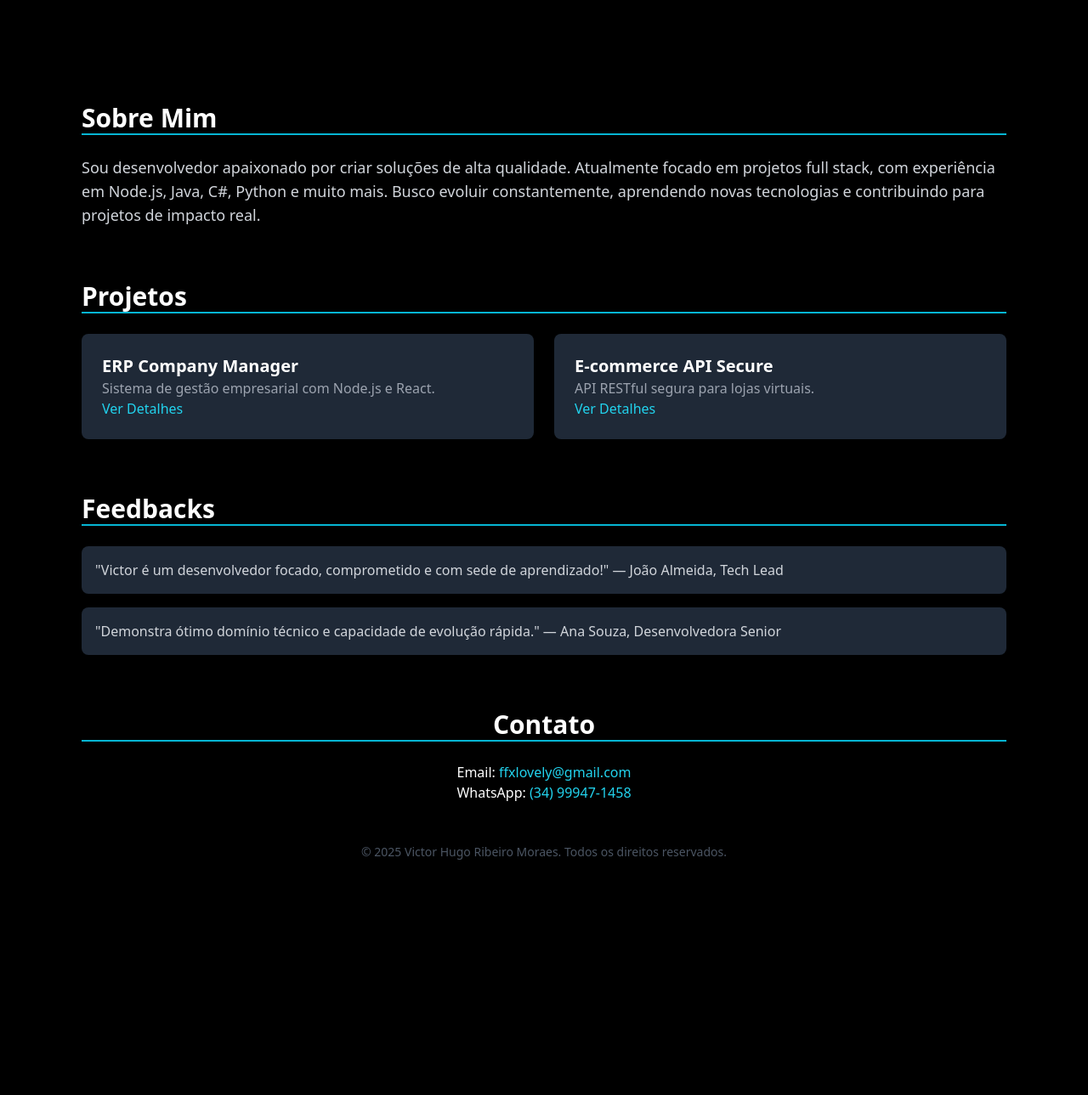
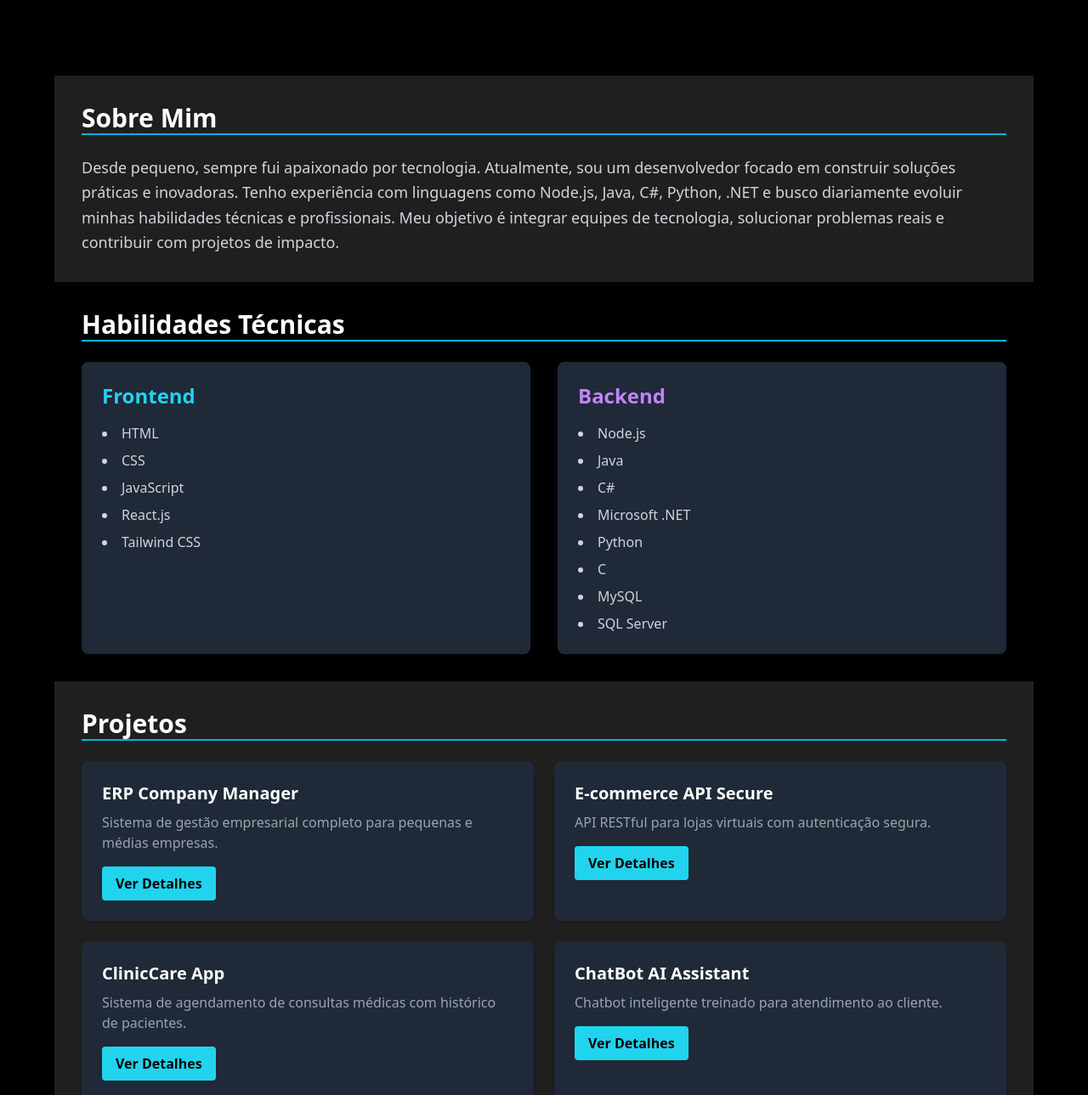
Before and after one commit to lovelyoyk/portfolio, a plain HTML site: page index.html in a window 1280 px wide. Shown: the part 711-2000 px from the top of the page at 85% size. Before the commit the page ends 1740 px from the top, so only its background shows below. Drawn offline with nearby package versions, Linux system fonts and the light colour scheme.

Commit message:
Add files via upload

```diff
--- a/index.html
+++ b/index.html
@@ -7,20 +7,11 @@
   <link rel="icon" href="favicon.ico" type="image/x-icon">
   <script src="https://cdn.tailwindcss.com"></script>
   <style>
-    html {
-      scroll-behavior: smooth;
-    }
-    .typing::after {
-      content: '|';
-      animation: blink 1s infinite;
-    }
-    @keyframes blink {
-      0%, 100% { opacity: 0; }
-      50% { opacity: 1; }
-    }
+    html { scroll-behavior: smooth; }
+    .typing::after { content: '|'; animation: blink 1s infinite; }
+    @keyframes blink { 0%, 100% { opacity: 0; } 50% { opacity: 1; } }
   </style>
 </head>
-
 <body class="bg-black text-white font-sans">
 
 <!-- Loader -->
@@ -29,78 +20,163 @@
 </div>
 
 <!-- Navbar -->
-<nav class="fixed top-0 w-full bg-black/90 backdrop-blur-sm flex justify-around items-center h-16 shadow-md z-40">
+<nav class="fixed top-0 w-full bg-black/90 backdrop-blur-md flex justify-around items-center h-16 shadow-md z-40">
   <a href="#inicio" class="hover:text-cyan-400 transition">Início</a>
   <a href="#sobre" class="hover:text-cyan-400 transition">Sobre</a>
+  <a href="#habilidades" class="hover:text-cyan-400 transition">Habilidades</a>
   <a href="#projetos" class="hover:text-cyan-400 transition">Projetos</a>
   <a href="#feedbacks" class="hover:text-cyan-400 transition">Feedbacks</a>
   <a href="#contato" class="hover:text-cyan-400 transition">Contato</a>
 </nav>
+<!-- Início -->
+<section id="inicio" class="min-h-screen flex flex-col justify-center items-center bg-black pt-20">
+  <img src="perfil.jpg" alt="Victor Hugo" class="rounded-full w-40 h-40 shadow-lg mb-4">
+  <h1 id="typing-text" class="text-4xl font-bold typing mb-2"></h1>
+  <p class="text-gray-400 mb-6">Desenvolvedor Full Stack | Node.js | Java | C# | .NET | Python</p>
 
-<!-- Início -->
-<section id="inicio" class="min-h-screen flex flex-col justify-center items-center bg-black pt-16">
-  <img src="perfil.jpg" alt="Foto Victor" class="rounded-full w-40 h-40 shadow-lg mb-4">
-  <h1 id="typing-text" class="text-4xl font-bold typing"></h1>
-  <p class="mt-4 text-gray-400">Desenvolvedor Full Stack | Node.js, Java, C#, .NET, Python</p>
+  <!-- Botões Sociais -->
+  <div class="flex gap-4">
+    <a href="https://github.com/" target="_blank" class="bg-gray-800 p-3 rounded-full hover:bg-cyan-400 transition">
+      <img src="https://img.icons8.com/ios-filled/24/ffffff/github.png" alt="GitHub">
+    </a>
+    <a href="https://linkedin.com/" target="_blank" class="bg-gray-800 p-3 rounded-full hover:bg-cyan-400 transition">
+      <img src="https://img.icons8.com/ios-filled/24/ffffff/linkedin.png" alt="LinkedIn">
+    </a>
+    <a href="https://wa.me/5534999471458" target="_blank" class="bg-gray-800 p-3 rounded-full hover:bg-cyan-400 transition">
+      <img src="https://img.icons8.com/ios-filled/24/ffffff/whatsapp.png" alt="WhatsApp">
+    </a>
+    <a href="mailto:ffxlovely@gmail.com" class="bg-gray-800 p-3 rounded-full hover:bg-cyan-400 transition">
+      <img src="https://img.icons8.com/ios-filled/24/ffffff/apple-mail.png" alt="Email">
+    </a>
+  </div>
 </section>
 
-<!-- Sobre -->
-<section id="sobre" class="p-8 max-w-6xl mx-auto">
+<!-- Sobre Mim -->
+<section id="sobre" class="bg-[#1f1f1f] p-8 max-w-6xl mx-auto">
   <h2 class="text-3xl font-bold mb-6 border-b-2 border-cyan-500">Sobre Mim</h2>
-  <p class="text-lg text-gray-300">
-    Sou desenvolvedor apaixonado por criar soluções de alta qualidade. Atualmente focado em projetos full stack, com experiência em Node.js, Java, C#, Python e muito mais. Busco evoluir constantemente, aprendendo novas tecnologias e contribuindo para projetos de impacto real.
+  <p class="text-lg text-gray-300 leading-relaxed">
+    Desde pequeno, sempre fui apaixonado por tecnologia. Atualmente, sou um desenvolvedor focado em construir soluções práticas e inovadoras.
+    Tenho experiência com linguagens como Node.js, Java, C#, Python, .NET e busco diariamente evoluir minhas habilidades técnicas e profissionais.
+    Meu objetivo é integrar equipes de tecnologia, solucionar problemas reais e contribuir com projetos de impacto.
   </p>
 </section>
+<!-- Habilidades -->
+<section id="habilidades" class="bg-black p-8 max-w-6xl mx-auto">
+  <h2 class="text-3xl font-bold mb-6 border-b-2 border-cyan-500">Habilidades Técnicas</h2>
 
+  <div class="grid grid-cols-1 md:grid-cols-2 gap-8">
+
+    <!-- Frontend -->
+    <div class="bg-gray-800 p-6 rounded-lg shadow-lg hover:scale-105 transition">
+      <h3 class="text-2xl font-semibold text-cyan-400 mb-4">Frontend</h3>
+      <ul class="list-disc list-inside text-gray-300 space-y-2">
+        <li>HTML</li>
+        <li>CSS</li>
+        <li>JavaScript</li>
+        <li>React.js</li>
+        <li>Tailwind CSS</li>
+      </ul>
+    </div>
+
+    <!-- Backend -->
+    <div class="bg-gray-800 p-6 rounded-lg shadow-lg hover:scale-105 transition">
+      <h3 class="text-2xl font-semibold text-purple-400 mb-4">Backend</h3>
+      <ul class="list-disc list-inside text-gray-300 space-y-2">
+        <li>Node.js</li>
+        <li>Java</li>
+        <li>C#</li>
+        <li>Microsoft .NET</li>
+        <li>Python</li>
+        <li>C</li>
+        <li>MySQL</li>
+        <li>SQL Server</li>
+      </ul>
+    </div>
+
+  </div>
+</section>
 <!-- Projetos -->
-<section id="projetos" class="p-8 max-w-6xl mx-auto">
+<section id="projetos" class="bg-[#1f1f1f] p-8 max-w-6xl mx-auto">
   <h2 class="text-3xl font-bold mb-6 border-b-2 border-cyan-500">Projetos</h2>
+
   <div class="grid grid-cols-1 md:grid-cols-2 gap-6">
+
     <div class="bg-gray-800 p-6 rounded-lg shadow hover:scale-105 transition">
-      <h3 class="text-xl font-semibold">ERP Company Manager</h3>
-      <p class="text-gray-400">Sistema de gestão empresarial com Node.js e React.</p>
-      <a href="#" class="text-cyan-400 hover:underline">Ver Detalhes</a>
+      <h3 class="text-xl font-semibold mb-2">ERP Company Manager</h3>
+      <p class="text-gray-400 mb-4">Sistema de gestão empresarial completo para pequenas e médias empresas.</p>
+      <a href="#" target="_blank" class="inline-block bg-cyan-400 hover:bg-cyan-500 text-black font-semibold py-2 px-4 rounded transition">Ver Detalhes</a>
     </div>
+
     <div class="bg-gray-800 p-6 rounded-lg shadow hover:scale-105 transition">
-      <h3 class="text-xl font-semibold">E-commerce API Secure</h3>
-      <p class="text-gray-400">API RESTful segura para lojas virtuais.</p>
-      <a href="#" class="text-cyan-400 hover:underline">Ver Detalhes</a>
+      <h3 class="text-xl font-semibold mb-2">E-commerce API Secure</h3>
+      <p class="text-gray-400 mb-4">API RESTful para lojas virtuais com autenticação segura.</p>
+      <a href="#" target="_blank" class="inline-block bg-cyan-400 hover:bg-cyan-500 text-black font-semibold py-2 px-4 rounded transition">Ver Detalhes</a>
     </div>
-    <!-- (Adicionar mais projetos depois) -->
+
+    <div class="bg-gray-800 p-6 rounded-lg shadow hover:scale-105 transition">
+      <h3 class="text-xl font-semibold mb-2">ClinicCare App</h3>
+      <p class="text-gray-400 mb-4">Sistema de agendamento de consultas médicas com histórico de pacientes.</p>
+      <a href="#" target="_blank" class="inline-block bg-cyan-400 hover:bg-cyan-500 text-black font-semibold py-2 px-4 rounded transition">Ver Detalhes</a>
+    </div>
+
+    <div class="bg-gray-800 p-6 rounded-lg shadow hover:scale-105 transition">
+      <h3 class="text-xl font-semibold mb-2">ChatBot AI Assistant</h3>
+      <p class="text-gray-400 mb-4">Chatbot inteligente treinado para atendimento ao cliente.</p>
+      <a href="#" target="_blank" class="inline-block bg-cyan-400 hover:bg-cyan-500 text-black font-semibold py-2 px-4 rounded transition">Ver Detalhes</a>
+    </div>
+
   </div>
 </section>
 
 <!-- Feedbacks -->
-<section id="feedbacks" class="p-8 max-w-6xl mx-auto">
+<section id="feedbacks" class="bg-black p-8 max-w-6xl mx-auto">
   <h2 class="text-3xl font-bold mb-6 border-b-2 border-cyan-500">Feedbacks</h2>
+
   <div class="flex flex-col gap-4">
-    <div class="bg-gray-800 p-4 rounded-lg shadow">
-      <p class="text-gray-300">"Victor é um desenvolvedor focado, comprometido e com sede de aprendizado!" — João Almeida, Tech Lead</p>
+    <div class="bg-gray-800 p-4 rounded-lg shadow hover:scale-105 transition">
+      <p class="text-gray-300">"Victor é um profissional comprometido e com sede de evolução. Trabalhar com ele é sempre positivo!" — João Almeida, Tech Lead</p>
     </div>
-    <div class="bg-gray-800 p-4 rounded-lg shadow">
-      <p class="text-gray-300">"Demonstra ótimo domínio técnico e capacidade de evolução rápida." — Ana Souza, Desenvolvedora Senior</p>
+
+    <div class="bg-gray-800 p-4 rounded-lg shadow hover:scale-105 transition">
+      <p class="text-gray-300">"Mostra domínio técnico e habilidade para trabalhar em equipe, entregando ótimos resultados!" — Ana Souza, Desenvolvedora Sênior</p>
+    </div>
+
+    <div class="bg-gray-800 p-4 rounded-lg shadow hover:scale-105 transition">
+      <p class="text-gray-300">"Victor é dedicado e focado em criar soluções de alta qualidade!" — Lucas Ferreira, Professor de Programação</p>
     </div>
   </div>
 </section>
+<!-- Contato -->
+<section id="contato" class="bg-[#1f1f1f] p-8 max-w-6xl mx-auto text-center">
+  <h2 class="text-3xl font-bold mb-6 border-b-2 border-cyan-500">Contato</h2>
 
-<!-- Contato -->
-<section id="contato" class="p-8 max-w-6xl mx-auto text-center">
-  <h2 class="text-3xl font-bold mb-6 border-b-2 border-cyan-500">Contato</h2>
-  <p>Email: <a href="mailto:ffxlovely@gmail.com" class="text-cyan-400 hover:underline">ffxlovely@gmail.com</a></p>
-  <p>WhatsApp: <a href="https://wa.me/5534999471458" class="text-cyan-400 hover:underline" target="_blank">(34) 99947-1458</a></p>
+  <p class="text-lg text-gray-300 mb-2">
+    📧 Email: <a href="mailto:ffxlovely@gmail.com" class="text-cyan-400 hover:underline">ffxlovely@gmail.com</a>
+  </p>
+  <p class="text-lg text-gray-300 mb-2">
+    📱 WhatsApp: <a href="https://wa.me/5534999471458" target="_blank" class="text-cyan-400 hover:underline">(34) 99947-1458</a>
+  </p>
+  <p class="text-lg text-gray-300 mb-2">
+    💻 GitHub: <a href="https://github.com/" target="_blank" class="text-cyan-400 hover:underline">Seu GitHub</a>
+  </p>
+  <p class="text-lg text-gray-300">
+    🔗 LinkedIn: <a href="https://linkedin.com/" target="_blank" class="text-cyan-400 hover:underline">Seu LinkedIn</a>
+  </p>
 </section>
 
 <!-- Footer -->
-<footer class="text-center text-gray-600 p-4 text-sm">
+<footer class="text-center text-gray-600 p-4 text-sm bg-black">
   © 2025 Victor Hugo Ribeiro Moraes. Todos os direitos reservados.
 </footer>
 
 <!-- Scripts -->
 <script>
+  // Loader
   window.addEventListener('load', () => {
     document.getElementById('loader').style.display = 'none';
   });
 
+  // Máquina de Escrever
   const text = "Victor Hugo Ribeiro Moraes";
   let i = 0;
   function typeWriter() {
```
